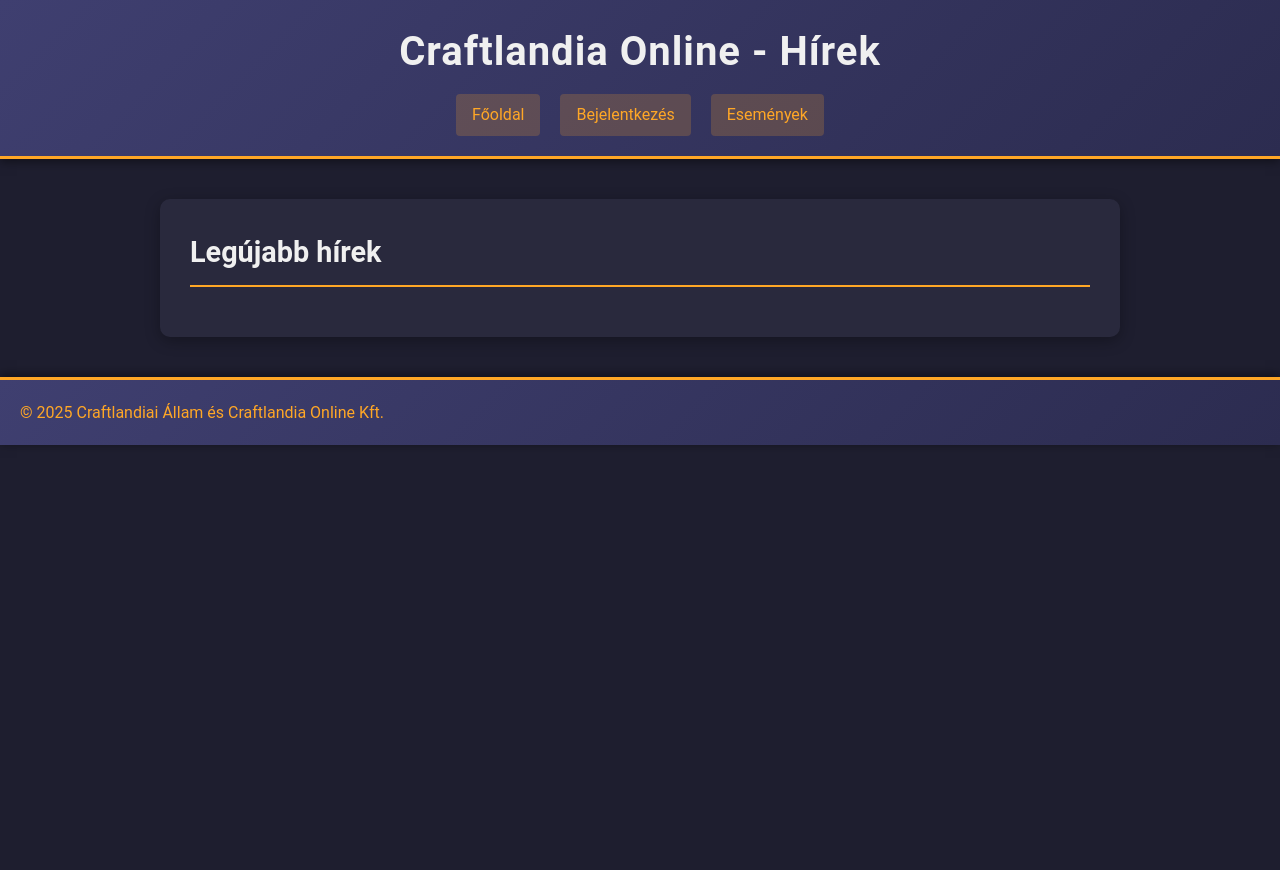
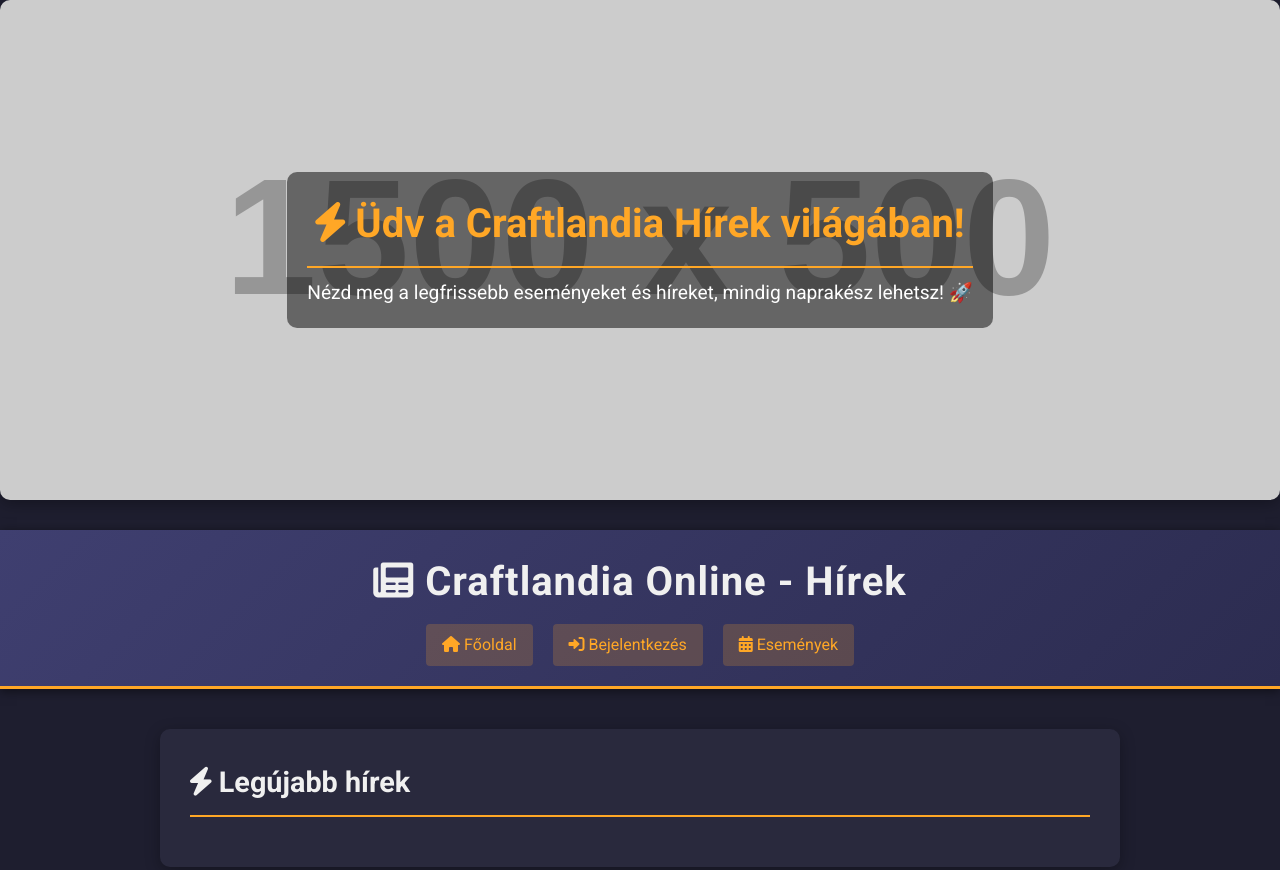
Before and after one commit to Sargakalap/craftlandia-online, a plain HTML site: page news.html in a window 1280 px wide. Shown: the top 870 px of the page. Before the commit the page ends 800 px from the top, so only its background shows below. Drawn offline with Linux system fonts and the light colour scheme; no server answers; placeholder pictures from the web are drawn by us.

Commit message:
Update news.html

```diff
--- a/news.html
+++ b/news.html
@@ -5,6 +5,10 @@
   <meta name="viewport" content="width=device-width, initial-scale=1.0">
   <title>Craftlandia Online - Hírek</title>
   <link rel="icon" href="https://static.wixstatic.com/media/568af0_1cfdea1c0f4840ff8cc25028bfc84923~mv2.png" type="image/png">
+  <!-- Google Fonts: Roboto -->
+  <link href="https://fonts.googleapis.com/css2?family=Roboto:wght@400;700&display=swap" rel="stylesheet">
+  <!-- Font Awesome ikonok -->
+  <link rel="stylesheet" href="https://cdnjs.cloudflare.com/ajax/libs/font-awesome/6.0.0-beta3/css/all.min.css">
   <style>
     /* Alap beállítások */
     * {
@@ -72,6 +76,33 @@
       max-width: 1000px;
       margin: 40px auto;
       padding: 0 20px;
+    }
+
+    /* Hero szekció - menő kép és szöveg */
+    #hero {
+      background-image: url('https://via.placeholder.com/1500x500');
+      background-size: cover;
+      background-position: center;
+      height: 500px;
+      position: relative;
+      display: flex;
+      align-items: center;
+      justify-content: center;
+    }
+    #hero .hero-text {
+      text-align: center;
+      background: rgba(0, 0, 0, 0.5);
+      padding: 20px;
+      border-radius: 10px;
+    }
+    #hero h2 {
+      font-size: 2.5rem;
+      margin-bottom: 10px;
+      color: #ffa726;
+    }
+    #hero p {
+      font-size: 1.2rem;
+      color: #fff;
     }
 
     /* Szekciók */
@@ -235,14 +266,22 @@
   </style>
 </head>
 <body>
+  <!-- Hero szekció, hogy igazán menő legyen az oldal! 😎 -->
+  <section id="hero">
+    <div class="hero-text">
+      <h2><i class="fas fa-bolt"></i> Üdv a Craftlandia Hírek világában!</h2>
+      <p>Nézd meg a legfrissebb eseményeket és híreket, mindig naprakész lehetsz! 🚀</p>
+    </div>
+  </section>
+
   <header>
-    <h1>Craftlandia Online - Hírek</h1>
+    <h1><i class="fas fa-newspaper"></i> Craftlandia Online - Hírek</h1>
     <nav>
-      <a href="index.html" id="homeLink">Főoldal</a>
-      <a href="#" id="loginLink">Bejelentkezés</a>
-      <a href="#" id="newsPostLink" style="display:none;">Hírírás</a>
-      <a href="#" id="signOutLink" style="display:none;">Kijelentkezés</a>
-      <a href="festival.html" id="festivalslink">Események</a>
+      <a href="index.html" id="homeLink"><i class="fas fa-home"></i> Főoldal</a>
+      <a href="#" id="loginLink"><i class="fas fa-sign-in-alt"></i> Bejelentkezés</a>
+      <a href="#" id="newsPostLink" style="display:none;"><i class="fas fa-edit"></i> Hírírás</a>
+      <a href="#" id="signOutLink" style="display:none;"><i class="fas fa-sign-out-alt"></i> Kijelentkezés</a>
+      <a href="festival.html" id="festivalslink"><i class="fas fa-calendar-alt"></i> Események</a>
     </nav>
   </header>
 
@@ -278,7 +317,7 @@
         Bejelentkezve: <span id="userEmail"></span>
         <button id="signOutButton">Kijelentkezés</button>
       </div>
-      <h2>Új hír közzététele</h2>
+      <h2><i class="fas fa-upload"></i> Új hír közzététele</h2>
       <form id="newsForm">
         <label for="title">Cím:</label>
         <input type="text" id="title" name="title" required>
@@ -307,7 +346,7 @@
 
     <!-- Legújabb hírek listája -->
     <section id="newsList">
-      <h2>Legújabb hírek</h2>
+      <h2><i class="fas fa-bolt"></i> Legújabb hírek</h2>
       <div id="newsContainer"></div>
     </section>
   </main>
@@ -406,10 +445,9 @@
         });
     });
 
-    // A "Hírírás" gomb navigáció (például az oldal tetején marad a posztoló részhez)
+    // A "Hírírás" gomb navigáció (görgetés a posztoló részhez)
     document.getElementById('newsPostLink').addEventListener('click', function(e) {
       e.preventDefault();
-      // Görgetés a hír közzététel részhez
       document.getElementById('newsPostingSection').scrollIntoView({ behavior: 'smooth' });
     });
 
@@ -418,8 +456,7 @@
       if (user) {
         document.getElementById('newsPostingSection').style.display = 'block';
         document.getElementById('userEmail').textContent = user.email;
-        // A menüben: ha be van jelentkezve, elrejtjük a "Bejelentkezés" gombot,
-        // és megjelenítjük a "Hírírás" és "Kijelentkezés" gombokat.
+        // Ha be van jelentkezve, elrejtjük a "Bejelentkezés" gombot, és megjelenítjük a "Hírírás" és "Kijelentkezés" gombokat.
         document.getElementById('loginLink').style.display = 'none';
         document.getElementById('newsPostLink').style.display = 'inline';
         document.getElementById('signOutLink').style.display = 'inline';
@@ -472,7 +509,7 @@
         title: title,
         content: content,
         imageUrls: imageUrls || null,
-        tags: tags,  // itt mentjük el a tag tömböt
+        tags: tags,
         timestamp: firebase.firestore.FieldValue.serverTimestamp()
       })
       .then(() => {
@@ -541,6 +578,13 @@
         closeModal();
       }
     });
+    auth.onAuthStateChanged(user => {
+      if (user) {
+        document.getElementById('loginLink').style.display = 'none';
+      } else {
+        document.getElementById('loginLink').style.display = 'inline-block';
+      }
+    });
   </script>
 </body>
 <footer>
```
